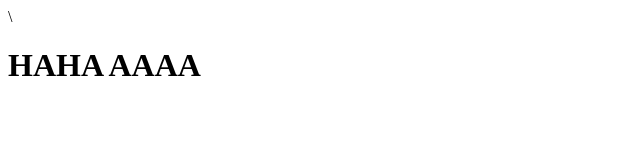
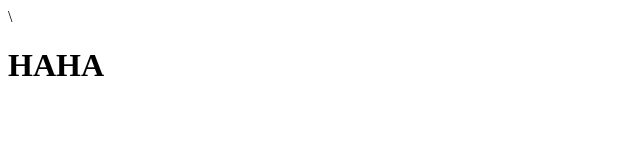
Before and after one commit to yikun21/teammate, a plain HTML site: page WebApplication1/WebApplication1/Views/HtmlPage1.html in a window 1280 px wide. Shown: the whole page, without its empty margins (0-640 px from the left). Drawn offline with Linux system fonts and the light colour scheme.

Commit message:
Revert "A"
This reverts commit 8698f744df976f0eafa43d9e3e2829a598cc5150.

```diff
--- a/WebApplication1/WebApplication1/Views/HtmlPage1.html
+++ b/WebApplication1/WebApplication1/Views/HtmlPage1.html
@@ -5,6 +5,6 @@
 	<meta charset="utf-8" />\
   </head>
 <body>
-    <H1>HAHA AAAA</H1>
+    <H1>HAHA </H1>
 </body>
 </html>
```
